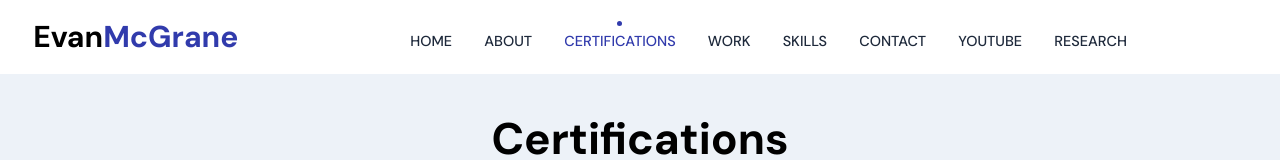
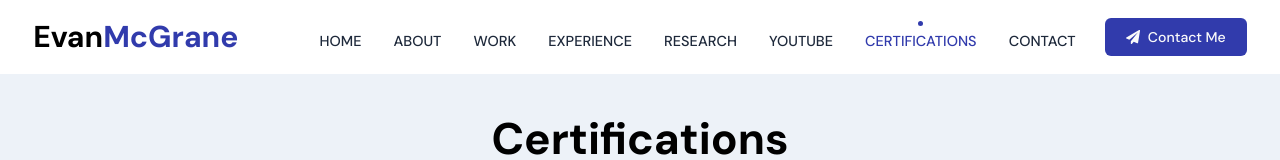
Before and after one commit to ChefBingbong/New-Portfolio, a Next.js app: page /certifications in a window 1280 px wide. Shown: the top 160 px of the page. Built offline with nearby package versions, Linux system fonts and the light colour scheme.

Commit message:
update: final tewaks before adding work

```diff
--- a/src/components/Navbar/Navbar.tsx
+++ b/src/components/Navbar/Navbar.tsx
@@ -16,6 +16,8 @@ import useMediaQuery from "@app/hooks/useMediaQuery";
 
 import Menu from "./Menu";
 import { useRouter } from "next/router";
+import { FaPaperPlane } from '@react-icons/all-files/fa/FaPaperPlane';
+import { BiLoaderCircle } from '@react-icons/all-files/bi/BiLoaderCircle';
 
 const navbarVariants = {
   open: {
@@ -137,6 +139,15 @@ const Navbar = () => {
           </motion.div>
         </motion.div>
       )}
+      <div className="flex justify-center sm:justify-start">
+        <Link href={"/#contact"}
+          className="inline-flex items-center px-5 py-2 text-sm font-medium text-white border border-transparent rounded-md shadow-sm bg-primary hover:bg-primary/95"
+           onClick={() => setCurrentActiveLink("contact")}
+        >
+          <FaPaperPlane className="mr-2" />
+          <span>Contact Me</span>
+        </Link>
+      </div>
     </nav>
   );
 };
--- a/src/constants/constants.ts
+++ b/src/constants/constants.ts
@@ -5,12 +5,12 @@ export const HOME_KEY = "home";
 export const navLink = {
   [HOME_KEY]: "HOME",
   about: "ABOUT",
+  work: "WORK",
+  experience: "EXPERIENCE",
+  research: "RESEARCH",
+  youtube: "YOUTUBE",
   certifications: "CERTIFICATIONS",
-  work: "WORK",
-  skills: "SKILLS",
   contact: "CONTACT",
-  youtube: "YOUTUBE",
-  research: "RESEARCH"
 } as const;
 
 export type NavLink = keyof typeof navLink;
--- a/src/container/Skills/Skills.tsx
+++ b/src/container/Skills/Skills.tsx
@@ -137,4 +137,4 @@ const Skills: FunctionComponent = () => {
   );
 };
 
-export default AppWrap(MotionWrap(Skills), "skills", "bg-white");
+export default AppWrap(MotionWrap(Skills), "experience", "bg-white");
--- a/src/container/Skills/data.ts
+++ b/src/container/Skills/data.ts
@@ -55,11 +55,25 @@ export const experiences = [
         name: "Blockchain Protocol Researcher",
         company: "Dublin City University (School Of Computing)",
         desc: `
-          <div>n, I worked as a <strong>protocol researcher</strong> on the development of a Blockchain based RTD platform where DLT (Distributed Ledger Technology) is implemented with traditional academic frameworks </div>
+          <div>I worked as a <strong>protocol researcher</strong> on the development of a Blockchain based RTD platform where DLT (Distributed Ledger Technology) is implemented with traditional academic frameworks </div>
           <div>Assisted Leading the Research of underlying
 blockchain Technologies, <strong>POS, Layer2-Scaling, ZKP’s (ZK-SNARKS), Consensus, / Governance protocols</strong> and more</div>
 <div> Developed a robust
 <strong>theoretical governance model & economic framework</strong> to serve as the basis for the platform’s rules</div>
+        `,
+      },
+    ],
+  },
+  {
+    year: 2018,
+    works: [
+      {
+        name: "ComputationFluid Dynamics Research Intern",
+        company: "Dublin City University (School Of Physics)",
+        desc: `
+          <div>My role was to research and assist the <strong>development of in house computational techniques</strong> that can be used to no linear solve partial differential equations which describe the physics of complex dynamical systems mainly simple fluid slow. </div>
+          <div>One such program that i wrote was a <strong>higher order solver for the shallow water equations in 3D using the Finite volume method.</strong> As part of my work i also wrote a finite many finite difference and finite volume solvers for various equations as well as performing detailed stability and order of accuracy analysis for said systems. </div>
+<div> One area i focussed on was <strong>Von neuman stabilty analysis and spectral analyisis</strong> to determine regions of stable behaviour for many PDEs and to see for what values of input parameters such as the courant (CFL) number caused erratic and unstable behaviour. </div>
         `,
       },
     ],
--- a/src/pages/index.tsx
+++ b/src/pages/index.tsx
@@ -37,8 +37,8 @@ const LandingPage = () => {
       {withSection(About, "about")}
       {withSection(Knowledge, "about")}
       {withSection(Work, "work")}
+      {withSection(Skills, "experience")}
       {withSection(Publications, "research")}
-      {withSection(Skills, "skills")}
       {withSection(Section2, "research")}
 
       {withSection(Youtube, "youtube")}
```
